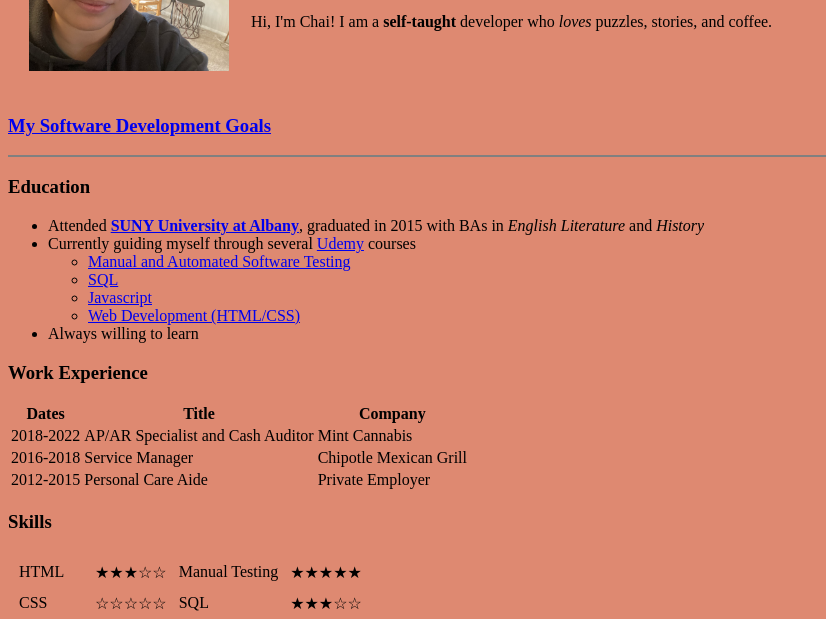
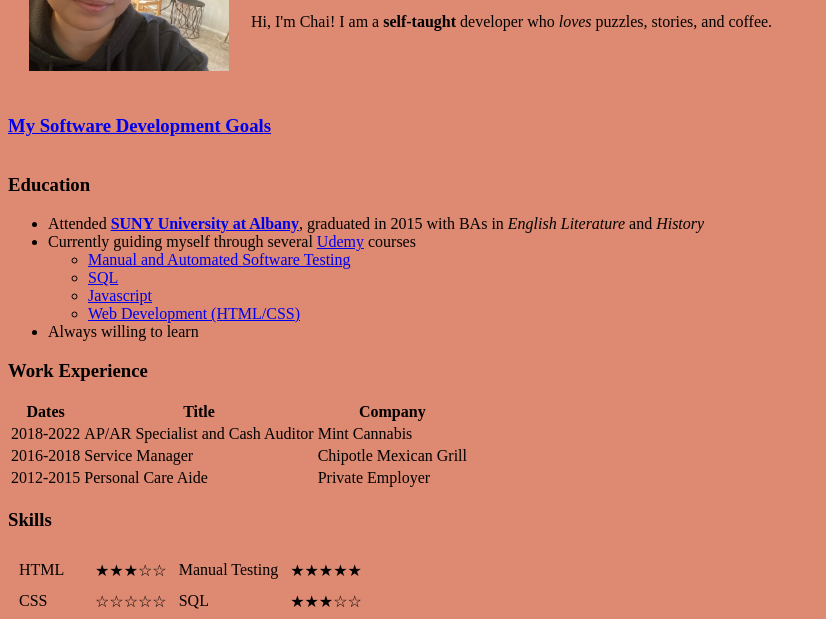
Before and after one commit to ShadowCatJutsu/ShadowCatJutsu.github.io, a plain HTML site: page index.html in a window 1280 px wide. Shown: the part 158-777 px from the top of the page, without its empty margins (0-826 px from the left). Drawn offline with Linux system fonts and the light colour scheme.

Commit message:
Update index.html

```diff
--- a/index.html
+++ b/index.html
@@ -4,9 +4,19 @@
   <head>
     <meta charset="utf-8">
     <title>Chai's Holistic WebDev Agency</title>
+    <style>
+      body {
+        background-color: #DE8971;
+      }
+
+      hr {
+        border-style: none;
+        background-color: white
+      }
+    </style>
   </head>
 
-  <body style="background-color: #DE8971;">
+  <body>
     <table cellspacing="20">
       <tr>
         <td><img src="IMG_4266.jpg" alt="Aggretsuko, Chai, Same Person" style="width:200px"></td>
```
